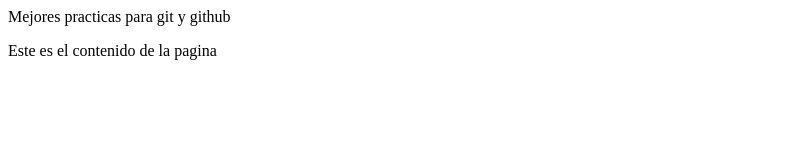
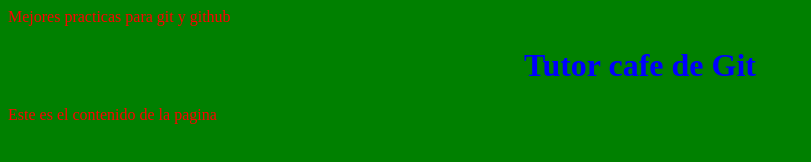
Before and after one commit to johannapertuz/TutorcafeP, a plain HTML site: page index.html in a window 1280 px wide. Shown: the whole page, without its empty margins (0-811 px from the left). Drawn offline with Linux system fonts and the light colour scheme.

Commit message:
Se agregaron estilos

```diff
--- /dev/null
+++ b/css/estilos.css
@@ -0,0 +1,7 @@
+body{
+  background-color: green;
+  color: red;
+}
+h1{
+  color: blue;
+}
--- a/index.html
+++ b/index.html
@@ -1,9 +1,11 @@
 <html>
     <HEAD>
       <TITTLE>Mejores practicas para git y github</TITTLE>
+      <link rel="stylesheet" href="./css/estilos.css"
     </HEAD>
 
     <BODY>
+        <center><h1>Tutor cafe de Git</h1></center>
         <p>Este es el contenido de la pagina</p>
     </BODY>
 </html>
```
